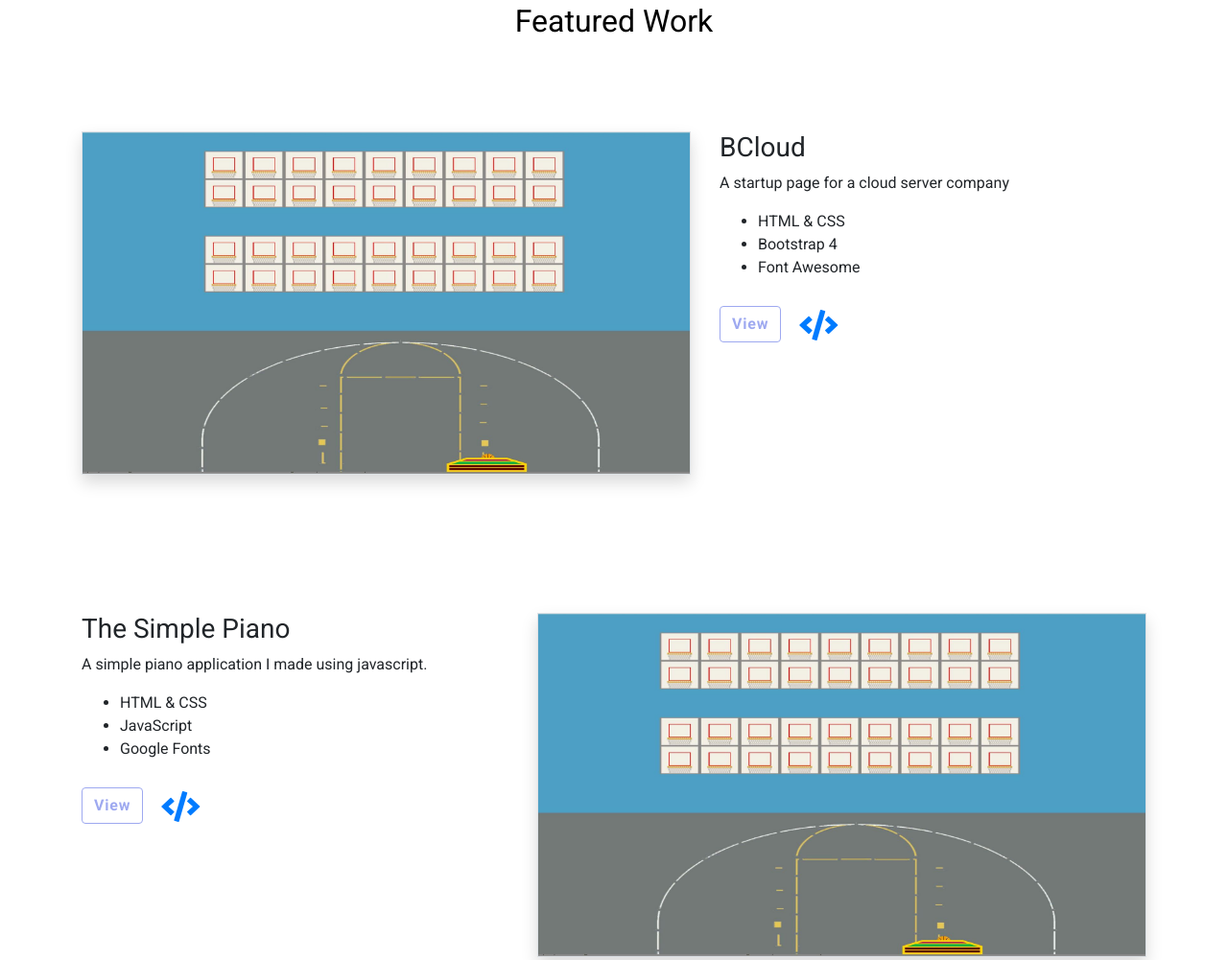
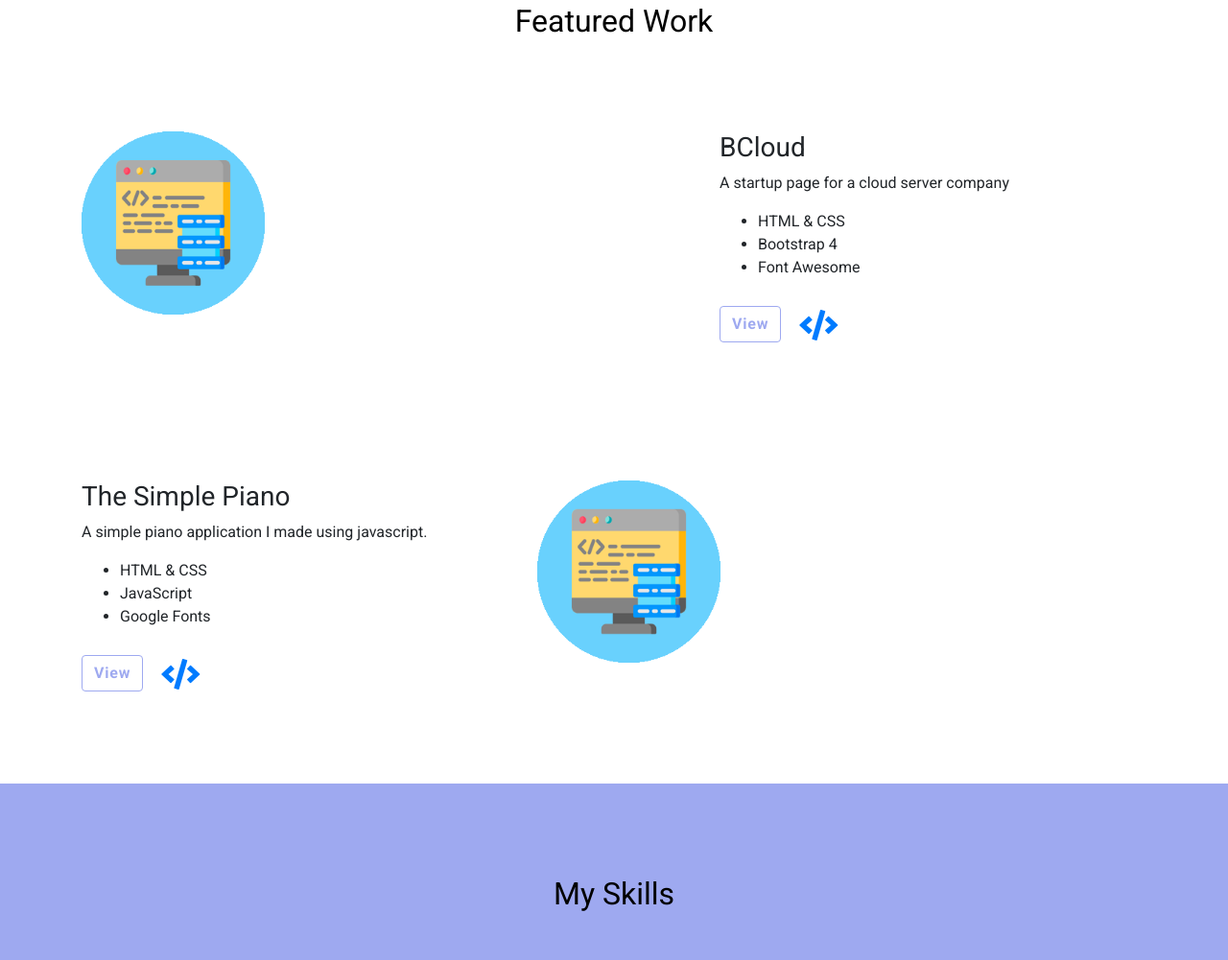
Before and after one commit to RylanFerrer/Portfolio, a plain HTML site: page index.html in a window 1280 px wide. Shown: the part 908-1909 px from the top of the page at 96% size. Drawn offline with nearby package versions, Linux system fonts and the light colour scheme.

Commit message:
still not working

```diff
--- a/index.html
+++ b/index.html
@@ -90,7 +90,7 @@
       <h2 class="medium-heading">Featured Work</h2>
   <div class="row my-5 py-5 wow bounceIn" data-wow-delay="0.1s">
     <div class="col-12 col-lg-7">
-      <img  src ="images/unity.jpg" class = "img-fluid border shadow" alt ="BCloud" / >
+      <img class="computer-img" src="images/programming.png" alt="">
 
     </div>
     <div class="col-12 col-lg-5" >
@@ -120,7 +120,7 @@
 
   <div class="row my-5 py-5 wow bounceIn" data-wow-delay="0.1s">
     <div class="col-12 col-lg-7 order-lg-2">
-      <img src="images/unity.jpg" class = "img-fluid border shadow" alt = "Simple Piano" />
+    <img class="computer-img" src="images/programming.png" alt="">
 
     </div>
     <div class="col-12 col-lg-5" >
```
